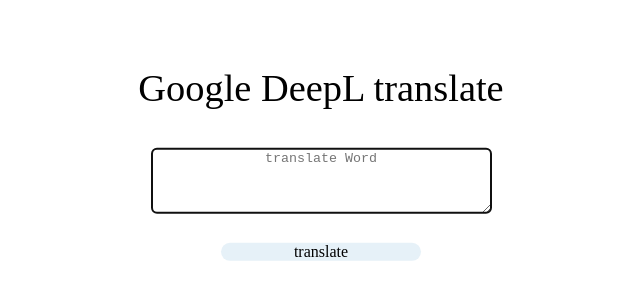
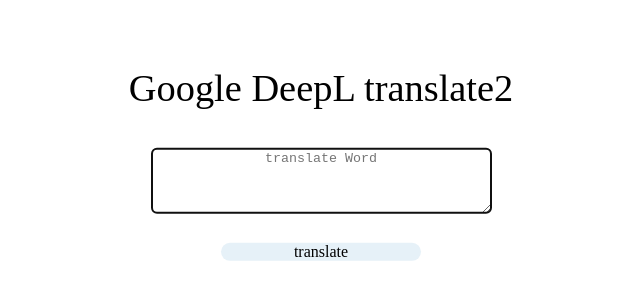
Before and after one commit to KOJI-YAMAMOTO-GitHub/GDtranslater, a plain HTML site: page index.html in a window 1280 px wide. Shown: the part 188-488 px from the top of the page, without its empty margins (319-959 px from the left). Drawn offline with Linux system fonts and the light colour scheme.

Commit message:
Update index.html

```diff
--- a/index.html
+++ b/index.html
@@ -93,7 +93,7 @@
         }
     </script>
     <div id="main">
-        <p id="title">Google DeepL translate</p>
+        <p id="title">Google DeepL translate2</p>
         <textarea rows="4" cols="40" type="translate" name="translate" id="translate" placeholder="translate Word" autofocus></textarea><br>
         <p id="btn" onclick="translategd()">translate</p>
     </div>
```
